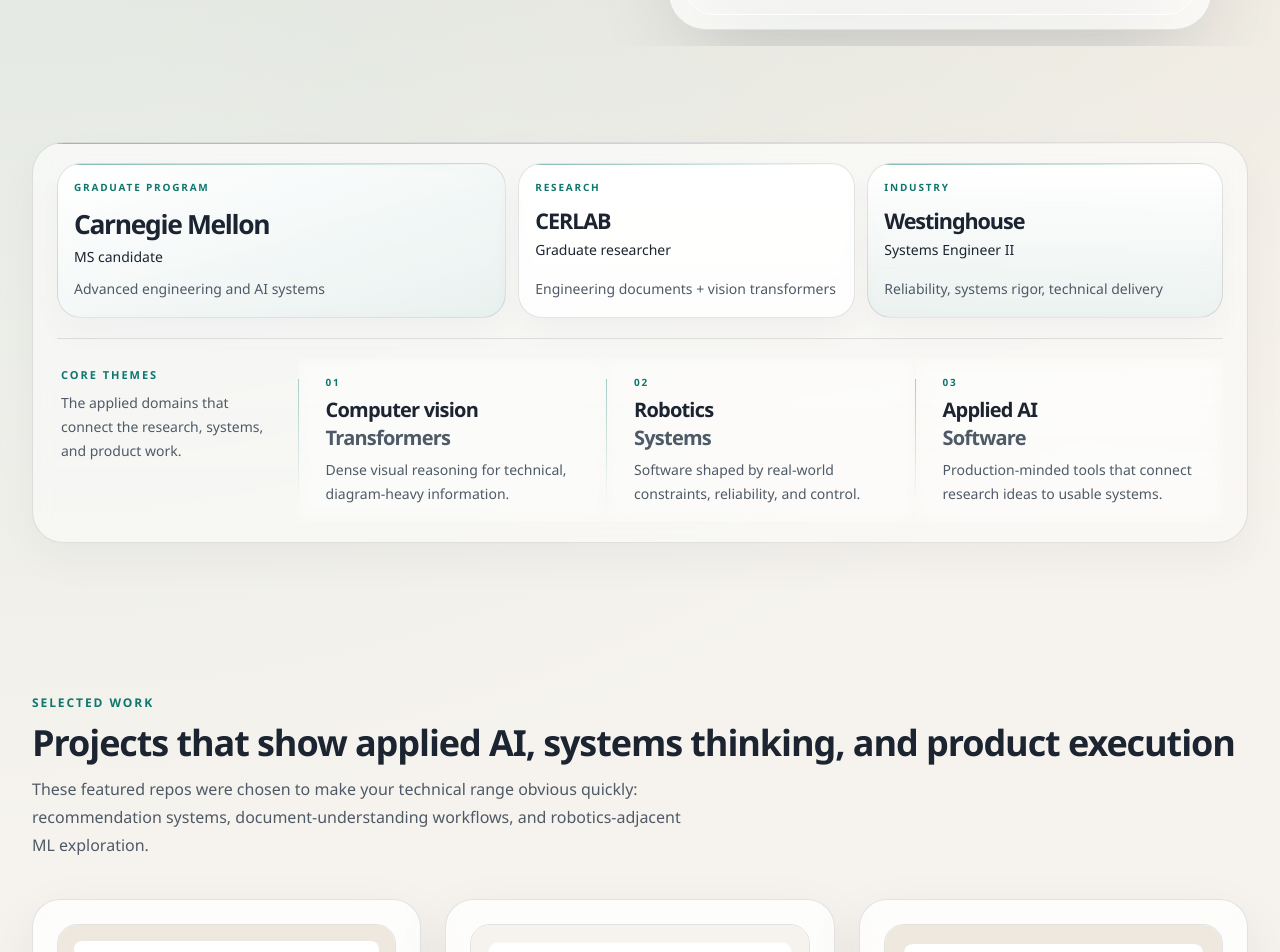
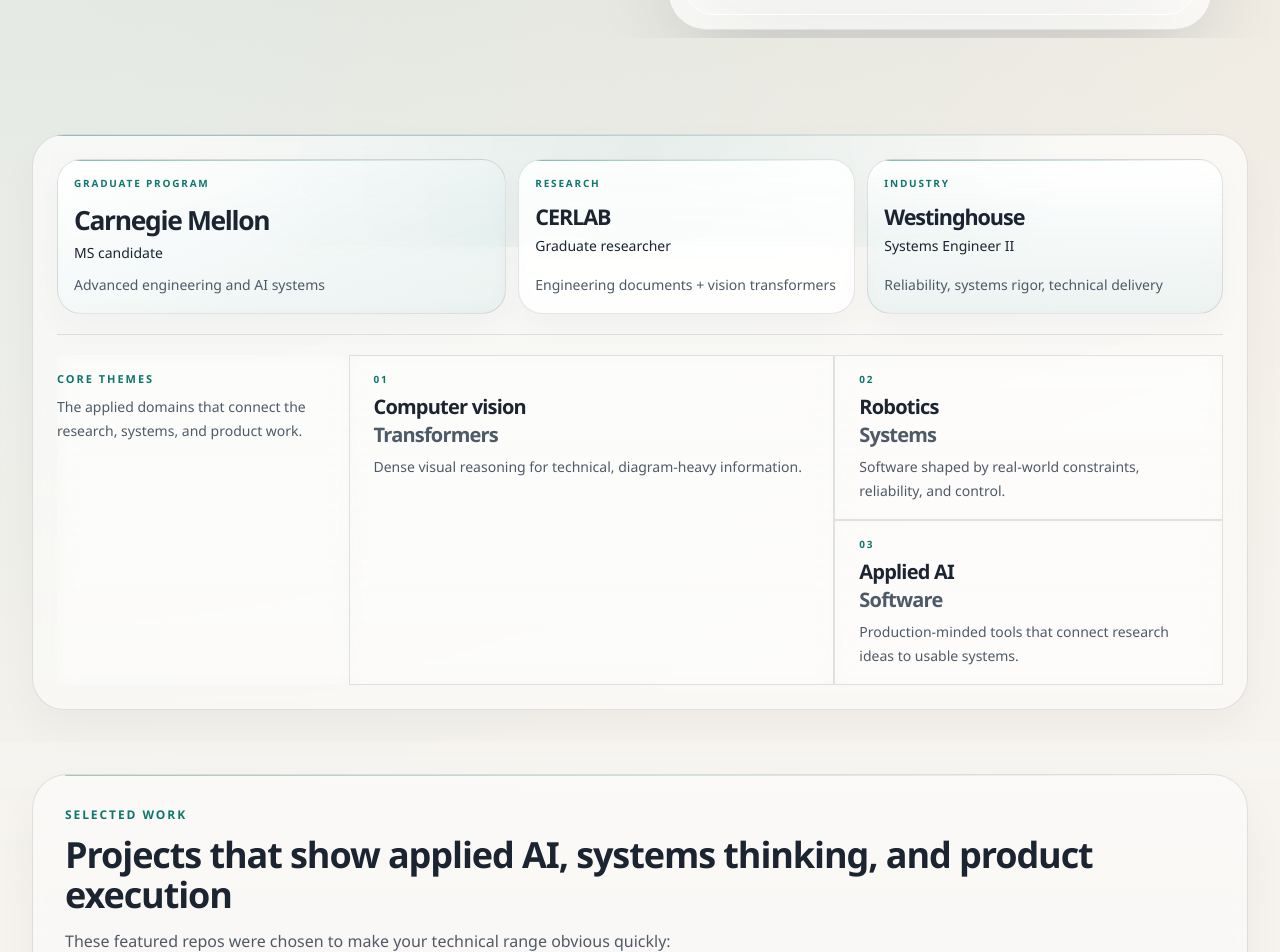
Before and after one commit to danjung9/daniel_jung, a Next.js app: page / in a window 1280 px wide. Shown: the part 787-1739 px from the top of the page. Built offline with nearby package versions, Linux system fonts and the light colour scheme.

Commit message:
cleaner UI

```diff
--- a/src/components/sections/capability-bridge.tsx
+++ b/src/components/sections/capability-bridge.tsx
@@ -36,38 +36,48 @@
     label: "Computer vision",
     emphasis: "Transformers",
     description: "Dense visual reasoning for technical, diagram-heavy information.",
+    className:
+      "lg:col-span-5 lg:row-span-2 lg:border-l lg:border-[var(--border)] lg:pl-6",
   },
   {
     label: "Robotics",
     emphasis: "Systems",
     description: "Software shaped by real-world constraints, reliability, and control.",
+    className:
+      "lg:col-span-4 lg:border-l lg:border-[var(--border)] lg:pl-6",
   },
   {
     label: "Applied AI",
     emphasis: "Software",
     description: "Production-minded tools that connect research ideas to usable systems.",
+    className:
+      "lg:col-span-4 lg:border-l lg:border-t lg:border-[var(--border)] lg:pl-6",
   },
 ];
 
 export function CapabilityBridge() {
   return (
-    <Section className="relative pb-10 pt-0 sm:pb-12 lg:pb-14">
+    <Section className="relative pb-6 pt-0 sm:pb-8 lg:pb-8">
       <Container>
-        <div className="relative overflow-hidden rounded-[1.95rem] border border-[var(--border)] bg-[linear-gradient(180deg,rgba(255,255,255,0.62),rgba(255,255,255,0.44))] px-4 py-4 shadow-[0_18px_42px_rgba(27,36,48,0.04)] backdrop-blur sm:px-5 lg:px-6 lg:py-5">
+        <div className="relative overflow-hidden rounded-[2rem] border border-[var(--border)] bg-[linear-gradient(180deg,rgba(255,255,255,0.66),rgba(255,255,255,0.46))] px-4 py-4 shadow-[0_18px_42px_rgba(27,36,48,0.04)] backdrop-blur sm:px-5 lg:px-6 lg:py-6">
           <div
             aria-hidden="true"
             className="absolute inset-x-6 top-0 h-px bg-[linear-gradient(90deg,rgba(15,118,110,0.45),rgba(15,118,110,0))]"
           />
+          <div
+            aria-hidden="true"
+            className="pointer-events-none absolute inset-x-0 top-0 h-28 bg-[radial-gradient(circle_at_top,rgba(15,118,110,0.08),transparent_70%)]"
+          />
 
-          <div className="grid gap-3 lg:grid-cols-[1.2fr_0.9fr_0.95fr]">
+          <div className="relative grid gap-3 lg:grid-cols-[1.2fr_0.9fr_0.95fr]">
             {credentialTiles.map((tile) => (
               <CredentialTile key={tile.title} {...tile} />
             ))}
           </div>
 
-          <div className="mt-4 border-t border-[var(--border)] pt-4 lg:mt-5 lg:pt-5">
-            <div className="grid gap-3 lg:grid-cols-[0.78fr_1fr_1fr_1fr] lg:gap-0 lg:items-stretch">
-              <div className="px-1 py-2 lg:pr-6">
+          <div className="relative mt-4 border-t border-[var(--border)] pt-4 lg:mt-5 lg:pt-5">
+            <div className="grid gap-3 lg:grid-cols-12 lg:auto-rows-[minmax(5.4rem,auto)] lg:gap-x-0 lg:gap-y-0">
+              <div className="rounded-[1.35rem] border border-[var(--border)] bg-white/42 px-4 py-4 backdrop-blur lg:col-span-3 lg:row-span-2 lg:rounded-none lg:border-0 lg:bg-transparent lg:px-0 lg:pr-8">
                 <p className="text-[11px] font-semibold uppercase tracking-[0.18em] text-[var(--accent)]">
                   Core Themes
                 </p>
@@ -77,27 +87,7 @@
               </div>
 
               {capabilityThemes.map((theme, index) => (
-                <article
-                  key={theme.label}
-                  className="relative rounded-[1.35rem] border border-[var(--border)] bg-white/42 px-4 py-4 backdrop-blur lg:rounded-none lg:border-0 lg:bg-transparent lg:px-6"
-                >
-                  <div
-                    aria-hidden="true"
-                    className="absolute inset-y-5 left-0 hidden w-px bg-[linear-gradient(180deg,rgba(15,118,110,0.35),rgba(15,118,110,0))] lg:block"
-                  />
-                  <div className="space-y-1.5 lg:pl-1">
-                    <p className="text-[10px] font-semibold uppercase tracking-[0.18em] text-[var(--accent)]">
-                      {String(index + 1).padStart(2, "0")}
-                    </p>
-                    <h2 className="text-[1.15rem] font-semibold tracking-[-0.04em] text-[var(--text)] sm:text-xl">
-                      {theme.label}
-                      <span className="block text-[var(--text-muted)]">{theme.emphasis}</span>
-                    </h2>
-                    <p className="text-sm leading-6 text-[var(--text-muted)]">
-                      {theme.description}
-                    </p>
-                  </div>
-                </article>
+                <ThemeModule key={theme.label} index={index + 1} {...theme} />
               ))}
             </div>
           </div>
@@ -147,3 +137,38 @@
     </article>
   );
 }
+
+interface ThemeModuleProps {
+  label: string;
+  emphasis: string;
+  description: string;
+  index: number;
+  className: string;
+}
+
+function ThemeModule({
+  label,
+  emphasis,
+  description,
+  index,
+  className,
+}: ThemeModuleProps) {
+  return (
+    <article
+      className={`relative rounded-[1.35rem] border border-[var(--border)] bg-white/42 px-4 py-4 backdrop-blur lg:rounded-none lg:bg-transparent ${className}`}
+    >
+      <div className="space-y-1.5">
+        <p className="text-[10px] font-semibold uppercase tracking-[0.18em] text-[var(--accent)]">
+          {String(index).padStart(2, "0")}
+        </p>
+        <h2 className="text-[1.15rem] font-semibold tracking-[-0.04em] text-[var(--text)] sm:text-xl">
+          {label}
+          <span className="block text-[var(--text-muted)]">{emphasis}</span>
+        </h2>
+        <p className="max-w-md text-sm leading-6 text-[var(--text-muted)]">
+          {description}
+        </p>
+      </div>
+    </article>
+  );
+}
--- a/src/components/sections/featured-projects.tsx
+++ b/src/components/sections/featured-projects.tsx
@@ -7,19 +7,24 @@
 
 export function FeaturedProjects() {
   return (
-    <Section id="featured-projects">
-      <Container className="space-y-10">
+    <Section id="featured-projects" className="relative pt-4 sm:pt-6 lg:pt-8">
+      <div
+        aria-hidden="true"
+        className="pointer-events-none absolute inset-x-0 top-0 h-40 bg-[linear-gradient(180deg,rgba(255,255,255,0.2),rgba(255,255,255,0))]"
+      />
+      <Container className="relative">
+        <div className="relative overflow-hidden rounded-[2.2rem] border border-[var(--border)] bg-[linear-gradient(180deg,rgba(255,255,255,0.5),rgba(255,255,255,0.22))] px-4 py-6 shadow-[0_20px_44px_rgba(27,36,48,0.04)] backdrop-blur sm:px-6 lg:px-8 lg:py-8">
+          <div
+            aria-hidden="true"
+            className="absolute inset-x-8 top-0 h-px bg-[linear-gradient(90deg,rgba(15,118,110,0.38),rgba(15,118,110,0))]"
+          />
+
+          <div className="relative flex flex-col gap-6 lg:flex-row lg:items-end lg:justify-between">
             <SectionHeading
               eyebrow="Selected Work"
               title="Projects that show applied AI, systems thinking, and product execution"
               description="These featured repos were chosen to make your technical range obvious quickly: recommendation systems, document-understanding workflows, and robotics-adjacent ML exploration."
             />
-        <div className="grid gap-6 xl:grid-cols-3">
-          {featuredProjects.map((project) => (
-            <ProjectCard key={project.slug} project={project} />
-          ))}
-        </div>
-        <div>
             <Link
               href="/projects"
               className="text-sm font-semibold text-[var(--text)] underline decoration-[var(--border)] underline-offset-4 hover:decoration-[var(--accent)] focus-visible:outline-none"
@@ -27,6 +32,13 @@
               See all projects
             </Link>
           </div>
+
+          <div className="relative mt-8 grid gap-6 xl:grid-cols-3">
+            {featuredProjects.map((project) => (
+              <ProjectCard key={project.slug} project={project} />
+            ))}
+          </div>
+        </div>
       </Container>
     </Section>
   );
--- a/src/components/sections/hero.tsx
+++ b/src/components/sections/hero.tsx
@@ -9,7 +9,7 @@
 
 export function Hero() {
   return (
-    <Section className="relative overflow-hidden pb-3 pt-2 sm:pb-4 sm:pt-5 lg:pb-4 lg:pt-6">
+    <Section className="relative overflow-hidden pb-1 pt-2 sm:pb-2 sm:pt-5 lg:pb-2 lg:pt-6">
       <div
         aria-hidden="true"
         className="pointer-events-none absolute inset-x-0 top-0 h-[31rem] bg-[radial-gradient(circle_at_14%_18%,rgba(15,118,110,0.18),transparent_30%),radial-gradient(circle_at_80%_10%,rgba(255,255,255,0.8),transparent_28%),linear-gradient(180deg,rgba(255,255,255,0.55),rgba(255,255,255,0))]"
```
Lines whose indentation alone changed are shown as unchanged.
